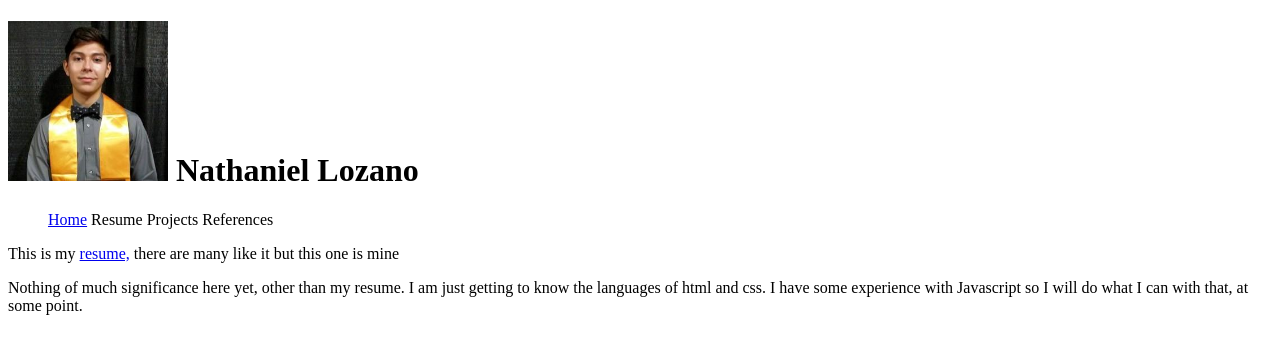
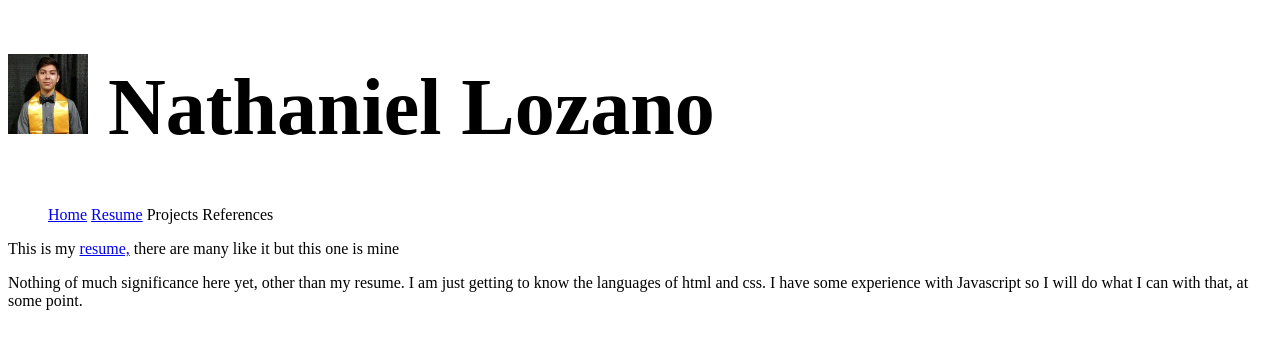
Before and after one commit to nathaniellozano/myWebSite, a website: page index.html in a window 1280 px wide. Drawn offline with Linux system fonts and the light colour scheme.

Commit message:
testing font

```diff
--- a/index.html
+++ b/index.html
@@ -11,13 +11,13 @@
     </h1>
     <ul id="menu">
         <li><a href="#">Home</a></li>
-        <li>Resume</li>
+        <li><a href="/documents/Nathaniel_Lozano.pdf" target="_blank">Resume</a></li>
         <li>Projects</li>
         <li>References</li>
     </ul>
     <p>
         This is my
-        <a href="/documents/Nathaniel_Lozano.pdf">resume,</a>
+        <a href="/documents/Nathaniel_Lozano.pdf" target="_blank">resume,</a>
         there are many like it but this one is mine
     </p>
     Nothing of much significance here yet, other than my resume. I am just getting to know the languages of html and css. I have some experience with Javascript so I will do what I can with that, at some point.
--- a/styles/style.css
+++ b/styles/style.css
@@ -1,5 +1,8 @@
+h1 {
+    font-size: 5em;
+}
 h1 img {
-    height: 5em;
+    height: 1em;
     width: auto;
 }
 ul#menu li {
```
